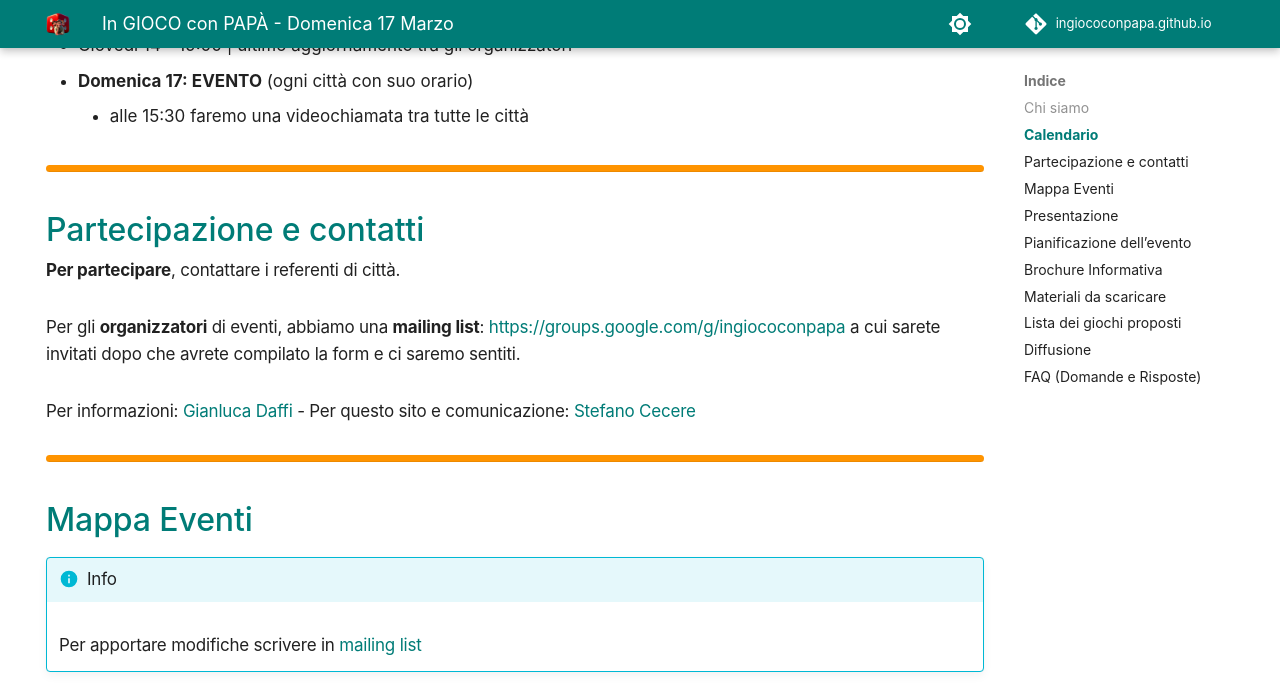
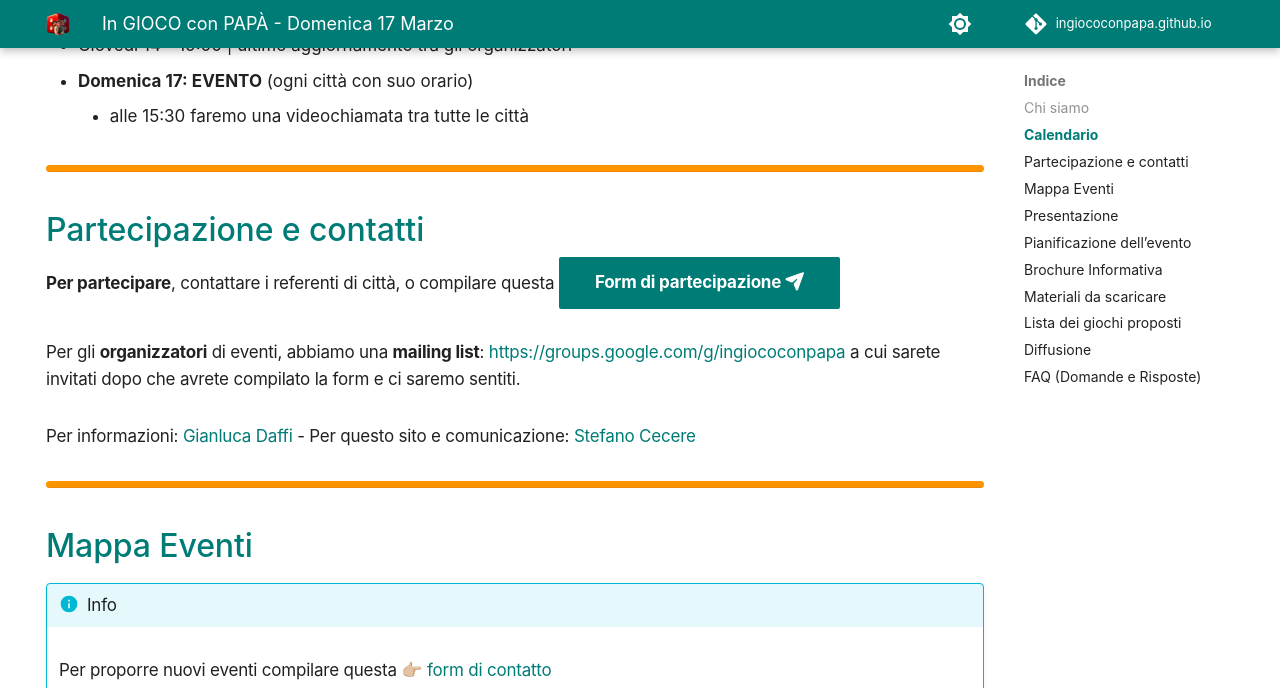
Before and after one commit to ingiococonpapa/ingiococonpapa.github.io, an MkDocs documentation site: the page built from docs/index.md, in a window 1280 px wide and 900 px high, scrolled down 1205 px, cut to the strip 0-688 px from the top of the window. Built offline with MkDocs 1.6.1 and Material for MkDocs 9.7.7, drawn with Linux system fonts in a browser that asks for light colours; comment, search, counter and statistics services are not loaded; some of the changed text lies outside the part shown.

Commit message:
Revert "no form"
This reverts commit 0b55e46b705512bfb473deb6a8436e5f5e065abc.

```diff
--- a/docs/index.md
+++ b/docs/index.md
@@ -37,7 +37,7 @@ Qui trovate tutte le informazioni per partecipare ad un incontro o organizzare u
 
 ## Partecipazione e contatti {#contatti}
 
-**Per partecipare**, contattare i referenti di città.
+**Per partecipare**, contattare i referenti di città, o compilare questa [Form di partecipazione :fontawesome-solid-paper-plane:](https://forms.gle/jHMDSRyyoLyGsMvv7){ .md-button .md-button--primary }
 
 Per gli **organizzatori** di eventi, abbiamo una **mailing list**: [https://groups.google.com/g/ingiococonpapa](https://groups.google.com/g/ingiococonpapa) a cui sarete invitati dopo che avrete compilato la form e ci saremo sentiti.
 
@@ -48,6 +48,7 @@ Per informazioni: [Gianluca Daffi](mailto:daffi.gianluca@gmail.com) - Per questo
 ## Mappa Eventi {#mappa}
 
 !!! info
+    Per proporre nuovi eventi compilare questa 👉🏼 [form di contatto](https://forms.gle/jHMDSRyyoLyGsMvv7)
     Per apportare modifiche scrivere in [mailing list](https://groups.google.com/g/ingiococonpapa)
 
 <iframe src="https://www.google.com/maps/d/u/0/embed?mid=1UuIn5vNkS8Sx4IpgfZJcW9S31Q_59qQ&ehbc=2E312F&noprof=1" width="100%" height="620"></iframe>
@@ -276,6 +277,8 @@ Da scaricare e stampare
 - :fontawesome-solid-book: [Volantino per la diffusione](./assets/pdf/volantino-papaingioco-17marzo2024.pdf)<br>
 Da scaricare e stampare
 
+- :fontawesome-solid-book: [Volantino (Canva) da modificare](https://www.canva.com/design/DAF7qEQOsv4/RMtEhlKL-4U2PzKCOhl5Nw/edit)<br> personalizzabile con luogo e orari del proprio evento
+
 </div>
 
 ---
```
